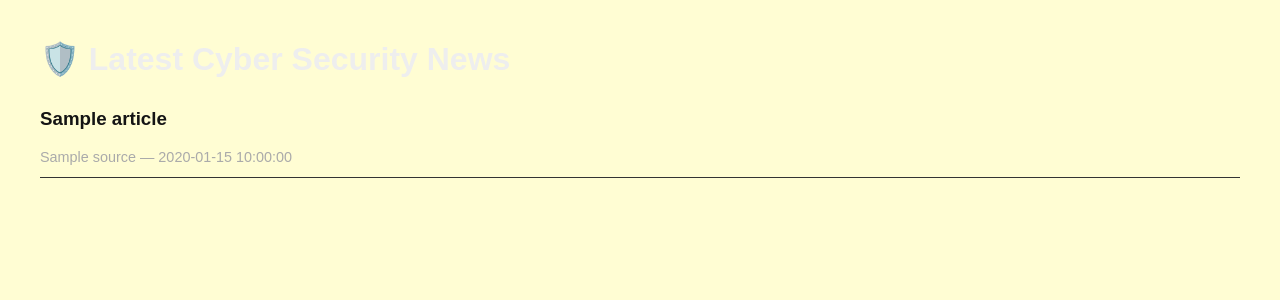
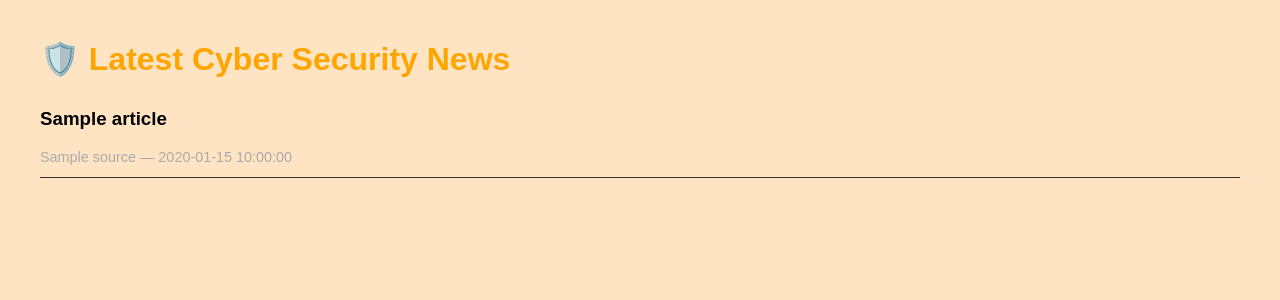
Before and after one commit to 0x32-dev/cyber-news-app, a Flask app: template templates/index.html in a window 1280 px wide. Shown: the top 300 px of the page. Run offline with Flask 3, Linux system fonts and the light colour scheme; the template is opened without the code that fills it: most values are stand-ins (such as "Sample title", 1, 10 or a date in 2020).

Commit message:
Updated CSS Again

```diff
--- a/static/css/style.css
+++ b/static/css/style.css
@@ -1,7 +1,7 @@
 body {
     font-family: Arial, sans-serif;
-    background-color: #FFFDD3;
-    color: #eee;
+    background-color: bisque;
+    color: orange;
     margin: 40px;
 }
 
@@ -10,7 +10,7 @@ h1 {
 }
 
 a {
-    color: #141414;
+    color: black;
     text-decoration: none;
 }
 
```
